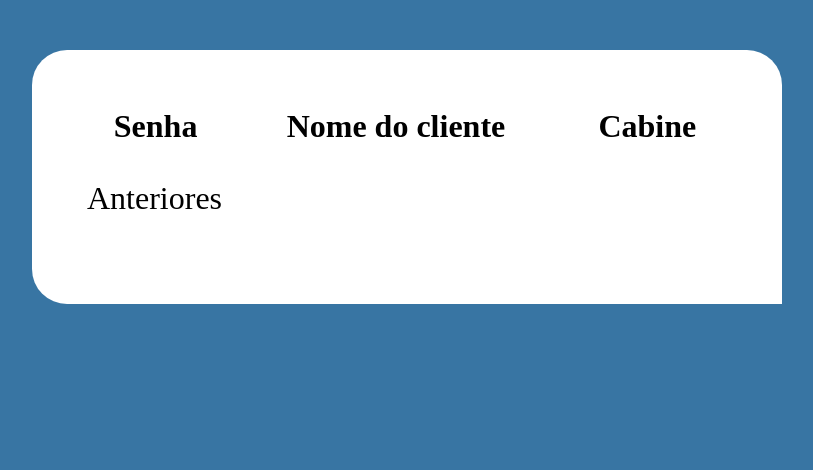
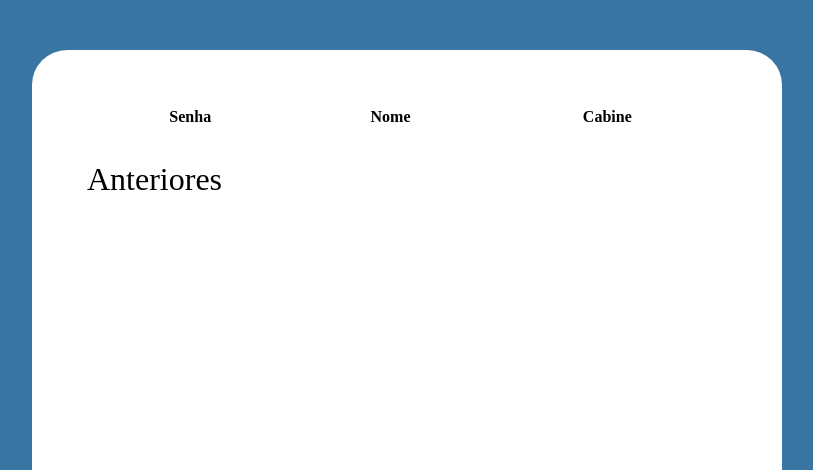
Before and after one commit to tipmnf/SGApmnf, a Django app: page /display/ in a window 1280 px wide. Shown: the top 470 px of the page, without its empty margins (233-1046 px from the left). Run offline with Django 3.2, Linux system fonts and the light colour scheme; a user stored in the database is signed in; lists and menus that the app fills with data are empty.

Commit message:
1.4.1 - insert classes in html pages

```diff
--- a/atendimento/templates/em-atendimento.html
+++ b/atendimento/templates/em-atendimento.html
@@ -1,12 +1,16 @@
+<div class="em-atendimento">
 {% extends 'template.html' %}
 {% block subtitulo %}
 - Atendimento
 {% endblock %}
 {% block content %}
+
   <h1>EM ATENDIMENTO</h1>
   <p>Tipo de atendimento: {{ senha.tipo_atendimento.nome }}</p>
   <p>Senha: {{ senha.numero_senha }}</p>
   <p>Nome do cliente: {{ senha.nome_cliente }}</p>
   <p>Data do atendimento: {{ senha.data_atendimento }}</p>
   <a href="/finalizar-atendimento/{{senha.id}}/{{prefixo}}">Finalizar atendimento</a>
-{% endblock %}
+
+  {% endblock %}
+</div>
--- a/atendimento/templates/gerar_senha.html
+++ b/atendimento/templates/gerar_senha.html
@@ -1,8 +1,10 @@
+<div class="gerar-senha">
 {% extends 'template.html' %}
 {% block subtitulo %}
 - Gerar Senha
 {% endblock %}
 {% block content %}
+
     <form method="POST">
         {% csrf_token %}
         {% comment %} <label for="nome">Nome:</label>
@@ -20,4 +22,6 @@
         <br>
         <input type="submit" value="Gerar senha">
       </form>
+
 {% endblock %}
+</div>
--- a/atendimento/templates/proxima_senha.html
+++ b/atendimento/templates/proxima_senha.html
@@ -1,3 +1,4 @@
+<div class"proxima-senha">
 {% extends 'template.html' %}
 {% block subtitulo %}
 - Atendimento
@@ -45,3 +46,4 @@
 <script src="/static/js/atendente.js"></script>
 
 {% endblock %}
+</div>
--- a/atendimento/templates/senhas_chamadas.html
+++ b/atendimento/templates/senhas_chamadas.html
@@ -1,3 +1,4 @@
+<div class="senhas-chamadas">
 {% extends 'template.html' %}
 {% block subtitulo %}
 {% endblock %}
@@ -6,9 +7,9 @@
   <table class="ultima-senha">
     <thead>
       <tr>
-        <th>Senha</th>
-        <th>Nome do cliente</th>
-        <th>Cabine</th>
+        <th class="senha">Senha</th>
+        <th class="nome">Nome</th>
+        <th class="cabine">Cabine</th>
         <!-- <th>Data e hora da chamada</th> -->
       </tr>
     </thead>
@@ -28,3 +29,4 @@
 </div>
 <script src="/static/js/chamado.js"></script>
 {% endblock %}
+</div>
```
